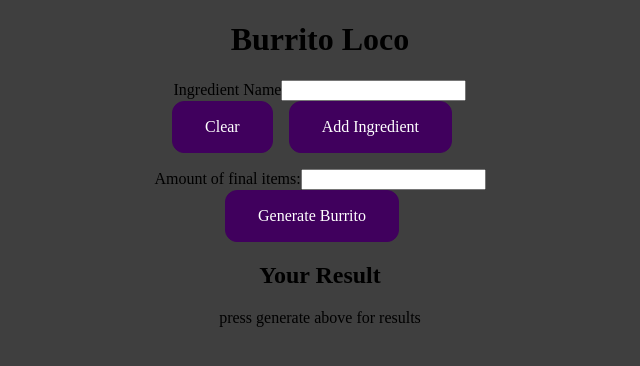
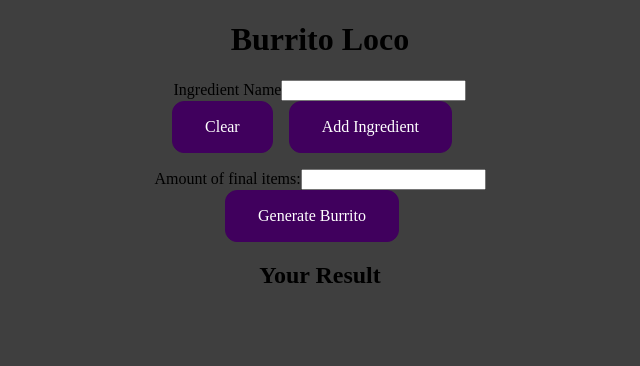
Before and after one commit to Aron400/burrito-loco, a React (Create React App) app: page / in a window 1280 px wide. Shown: the top 366 px of the page, without its empty margins (320-960 px from the left). Built offline with nearby package versions, Linux system fonts and the light colour scheme.

Commit message:
randomizer now works

```diff
--- a/src/components/Ingredients/IngredientsList.js
+++ b/src/components/Ingredients/IngredientsList.js
@@ -13,7 +13,6 @@ const IngredientsList = (props) => {
         // <IngredientCard onDeleteIngredient={props.onDeleteIngredient} id={ingredient.id} key={ingredient.id} title={ingredient.title} />
         <li>
             <div>{ingredient.title}</div>
-            <div>{ingredient.id}</div>
             <button onClick={onDeleteIngredient(ingredient.id)} className="delete-ingredient">Delete</button>
         </li>
       ))}
--- a/src/components/Submission/BurritoResult.js
+++ b/src/components/Submission/BurritoResult.js
@@ -1,8 +1,8 @@
 import React, { useState } from "react";
 
 const BurritoResult = (props) => {
-    // const [resultt, setResult] = useState('')
-    const [resultDisplay, setResultDisplay] = useState(false)
+    const [newResult, setNewResult] = useState('')
+    // const [resultDisplay, setResultDisplay] = useState(false)
   const [enteredNumber, setEnteredNumber] = useState("");
 
   const resultArray = props.items.map((ingredient) => (
@@ -18,10 +18,10 @@ const BurritoResult = (props) => {
 
   const generateBurrito = (event) => {
     event.preventDefault()
-setResultDisplay(true)
+setNewResult(result)
 
   }
-  console.log(resultDisplay)
+
   console.log(result);
   console.log(enteredNumber)
 
@@ -42,8 +42,7 @@ setResultDisplay(true)
 
       <h2>Your Result</h2>
       <div>
-        {!resultDisplay && <div>press generate above for results</div>}
-        {resultDisplay && result}
+        {newResult}
       </div>
     </div>
   );
```
